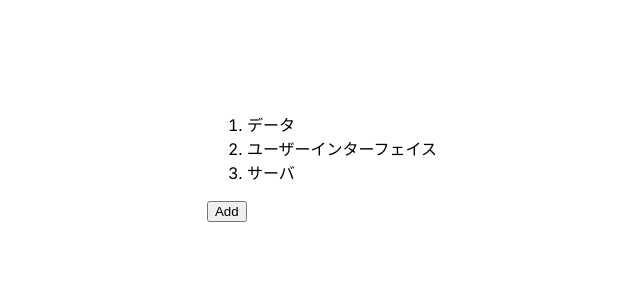
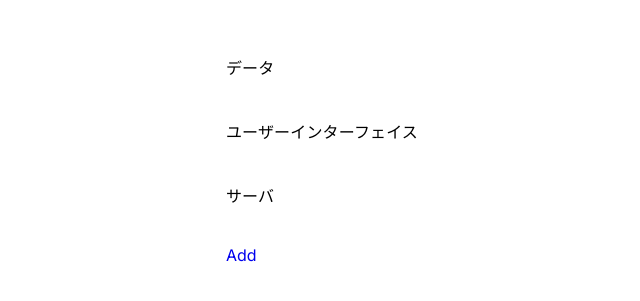
Before and after one commit to 15xobo/goien, a Next.js app: page /goi in a window 1280 px wide. Shown: the part 249-550 px from the top of the page, without its empty margins (326-966 px from the left). Built offline with nearby package versions, Linux system fonts and the light colour scheme.

Commit message:
Change goi listing page to use MUI components.

```diff
--- a/src/app/goi/page.tsx
+++ b/src/app/goi/page.tsx
@@ -1,18 +1,27 @@
 import Link from 'next/link'
+import List from '@mui/material/List'
+import ListItem from '@mui/material/ListItem'
+import ListItemButton from '@mui/material/ListItemButton'
+import ListItemText from '@mui/material/ListItemText'
 import { getAllGoi } from '@/app/lib/goi'
 
 export default function GoiList() {
 
     return (
-        <div>
-            <ol>
-                {getAllGoi().map((goi) => <li>{goi["text"]}</li>)}
-            </ol>
-            <Link href="/goi/new">
-                <button>
-                    Add
-                </button>
-            </Link>
-        </div>
+        <List>
+            {getAllGoi().map((goi) =>
+                <ListItem>
+                    <ListItemButton>
+                        <ListItemText primary={goi["text"]} />
+                    </ListItemButton>
+                </ListItem>)}
+            <ListItem>
+                <ListItemButton>
+                    <Link href="/goi/new" style={{ textDecoration: 'none' }}>
+                        Add
+                    </Link>
+                </ListItemButton>
+            </ListItem>
+        </List>
     )
 }
```
